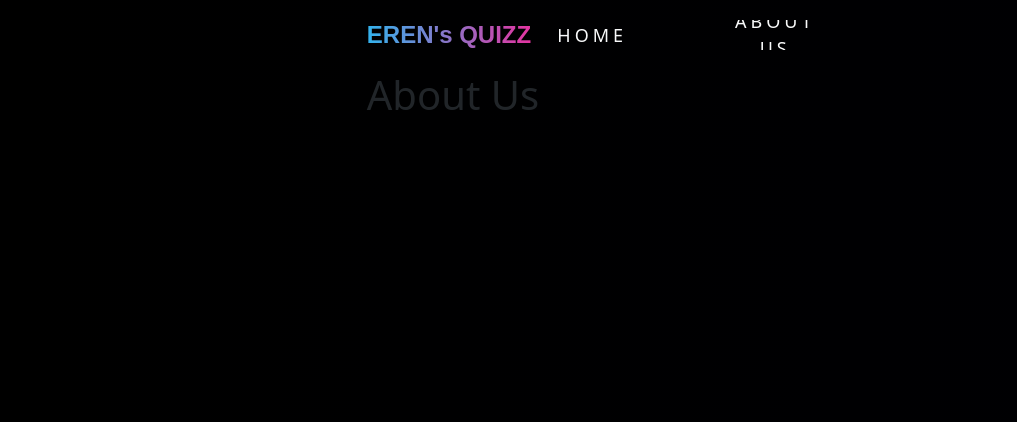
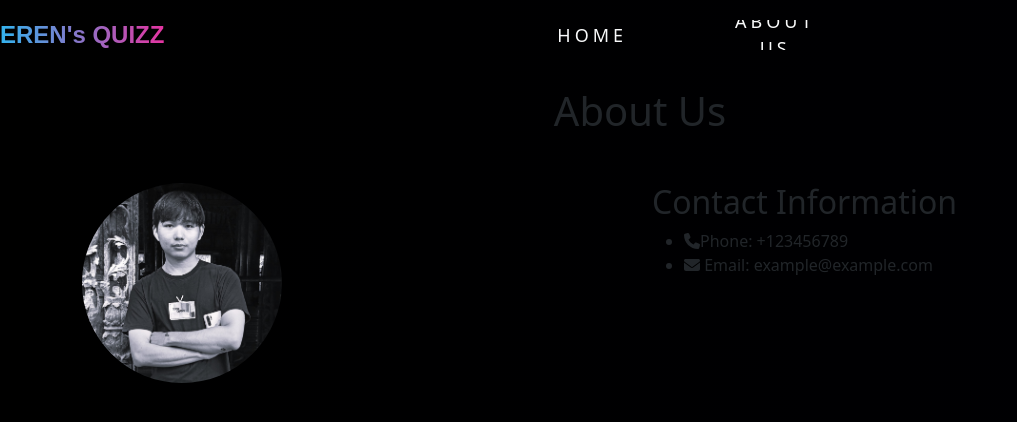
Before and after one commit to ThuKhaCharmThar/React-Quiz-App, a React (Vite) app: page / in a window 1280 px wide. Shown: the top 422 px of the page, without its empty margins (0-1017 px from the left). Built offline with nearby package versions, Linux system fonts and the light colour scheme.

Commit message:
add about us

```diff
--- a/src/AboutUs.jsx
+++ b/src/AboutUs.jsx
@@ -1,9 +1,29 @@
+import tkct from "../src/TKCT3.jpg";
+import { FontAwesomeIcon } from '@fortawesome/react-fontawesome';
+import { faPhone, faEnvelope} from '@fortawesome/free-solid-svg-icons';
+import "./AboutUs.scss";
 const AboutUs = () => {
-  return(
-   <>
-   <h1>About Us</h1>
-  </>
-  )
+  return (
+    <div className="container">
+      <h1 className="text-center mt-3">About Us</h1>
+      <div className="row mt-5">
+        <div className="col-md-6 ">
+          <img src={tkct} alt="bu" className="about-img" />
+        </div>
+        <div className="col-md-6">
+        <div className="contact-info">
+            <h2>Contact Information</h2>
+            <ul>
+              <li><FontAwesomeIcon icon={faPhone} />Phone: +123456789</li>
+              <li><FontAwesomeIcon icon={faEnvelope}/> Email: example@example.com</li>
+              {/* <li><FontAwesomeIcon icon={Github} />Phone: +123456789</li> */}
+              {/* <li><FontAwesomeIcon icon={faTwitter}/> Email: example@example.com</li> */}
+            </ul>
+          </div>
+        </div>
+      </div>
+    </div>
+  );
 };
 
 export default AboutUs;
--- /dev/null
+++ b/src/AboutUs.scss
@@ -0,0 +1,6 @@
+.about-img {
+    width: 200px; /* Adjust the width as needed */
+    height: 200px; /* Adjust the height as needed */
+    border-radius: 50%; /* Make the image circular */
+    overflow: hidden; /* Clip the image to the circular shape */
+  }
--- a/src/index.scss
+++ b/src/index.scss
@@ -5,11 +5,12 @@ $bg-accent: #e7e8e9;
 $foreground: #2d264b;
 $disabled: #9c9c9c;
 
+
 body {
   font-family: monospace;
   background: linear-gradient(to right, #000000, #000003);
   color: $foreground;
-  display: flex;
+  // display: flex;
   justify-content: center;
   margin: 0 auto;
   padding: 0;
```
Also changed, not shown: package.json (+7 -0 lines), src/TKCT3.jpg (added), 1 other file (tests, documents, lock files or other folders).
